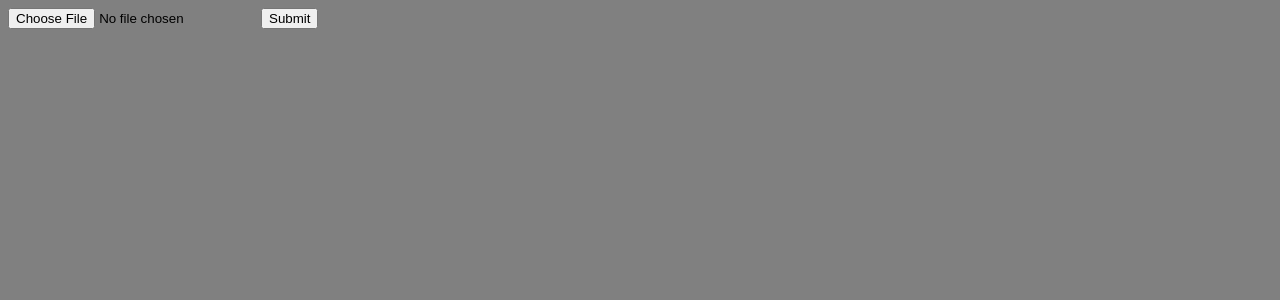
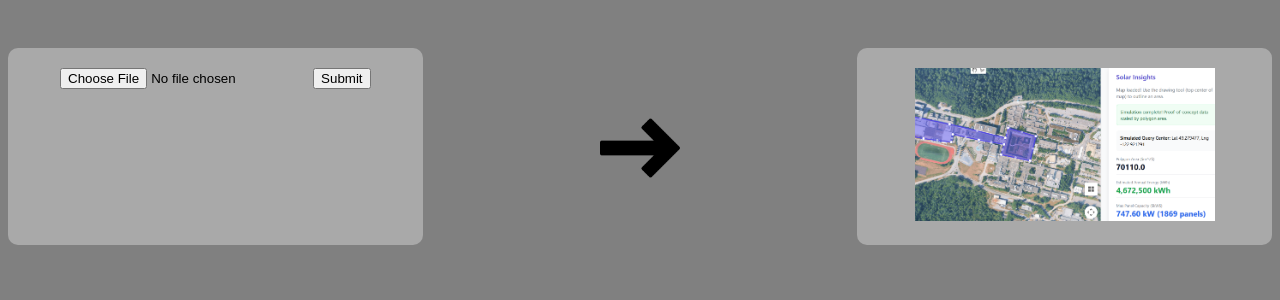
Before and after one commit to Kinda-Andrew/E-Valuate, a React (Vite) app in the folder frontend/: page /Page1 in a window 1280 px wide. Shown: the top 300 px of the page. Built offline with nearby package versions, Linux system fonts and the light colour scheme.

Commit message:
top part

```diff
--- a/frontend/src/pages/Page1.css
+++ b/frontend/src/pages/Page1.css
@@ -1,11 +1,27 @@
-.Title {
-    font-size: 300%;
-    font-family: cursive;
+.grid {
+    display: grid;
+    grid-template-columns: 1fr 1fr 1fr;
+    gap: 10px;
+}
+
+.item1 {
+    padding: 20px;
     text-align: center;
+    margin-top: 40px;
+    background-color: darkgray;
+    border-radius: 10px;
+}
 
-    padding-top: 10%;
-    padding-bottom: 10%;
+.item2 {
+    padding: 20px;
+    text-align: center;
+    margin-top: 80px;
+}
 
-
-
+.item3 {
+    padding: 20px;
+    text-align: center;
+    margin-top: 40px;
+    background-color: darkgray;
+    border-radius: 10px;
 }
--- a/frontend/src/pages/Page1.jsx
+++ b/frontend/src/pages/Page1.jsx
@@ -30,11 +30,21 @@ function Page1(){
 
 
         <>
-        <form onSubmit={handleSubmit}>
-            <input type="file" onChange={(event)=>{setInputFile(event.target.files[0]);}}></input>
-            <button type="submit">Submit</button>
-        </form>
+        <div className="grid">
+            <div class="item1">
+            <form onSubmit={handleSubmit}>
+                <input type="file" onChange={(event)=>{setInputFile(event.target.files[0]);}}></input>
+                <button type="submit">Submit</button>
+            </form>
+            </div>
+            <div class="item2">
+                <img src="./arrow.png" width="80px"></img>
+            </div>
+            <div class="item3">
+                <img src="./scout.png" width="80%"></img>
+            </div>
 
+        </div>
         </>
 
     );
```
Also changed, not shown: frontend/public/arrow.png (added).
